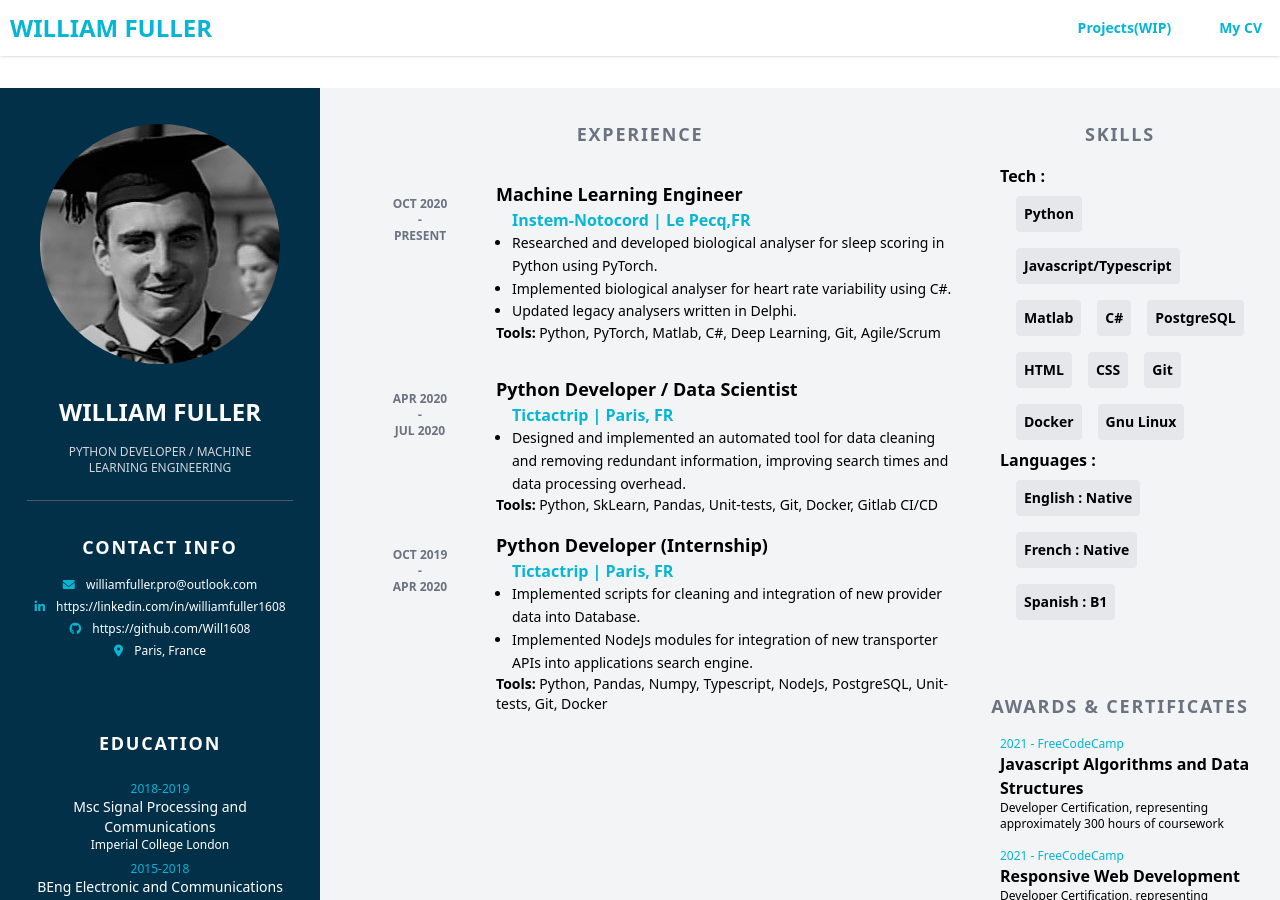
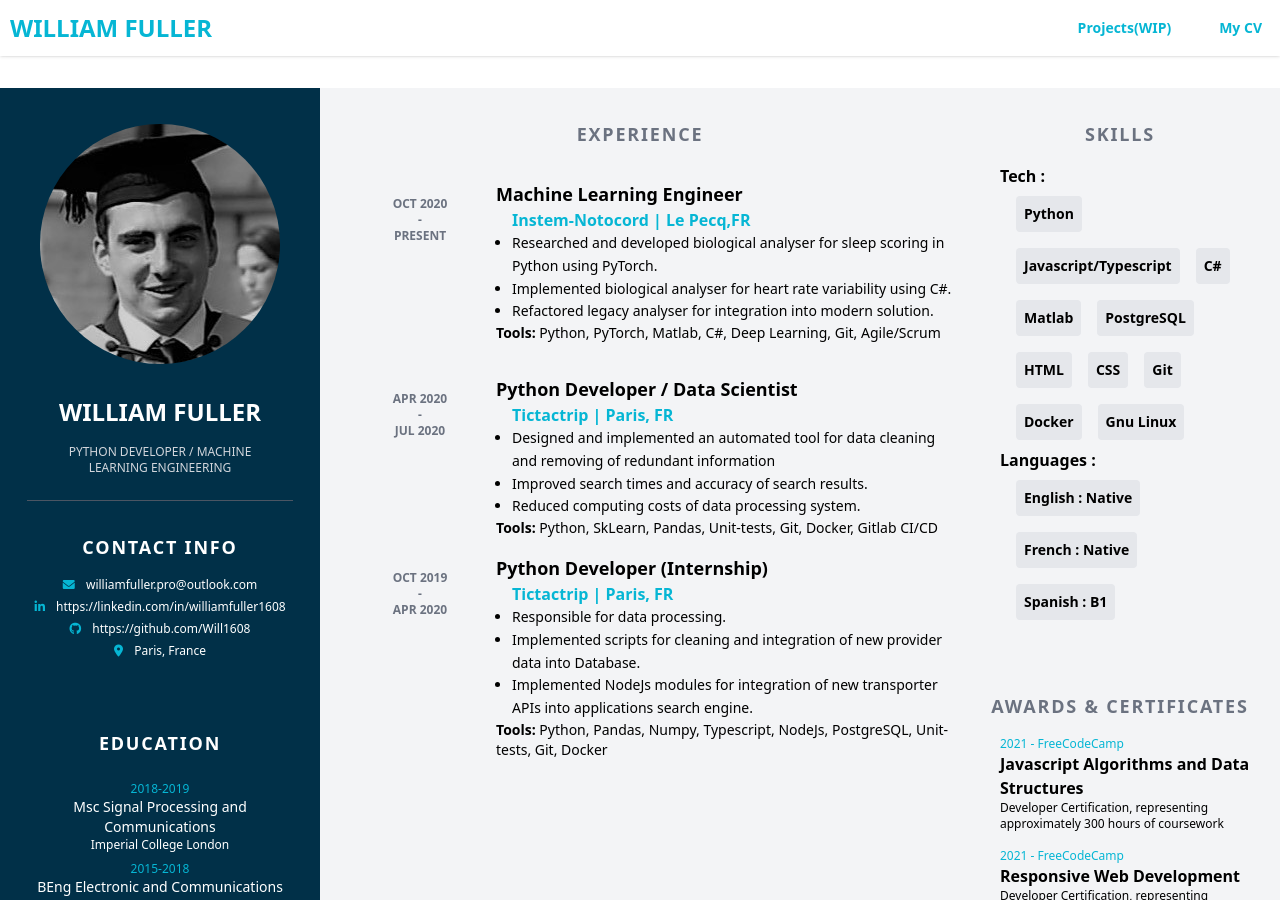
Before and after one commit to williamfuller/will1608.github.io, a Jekyll site: the page built from docs/index.md, in a window 1280 px wide and 900 px high. Built offline with Jekyll 4.4.1, drawn with Linux system fonts in a browser that asks for light colours.

Commit message:
content: updated experience description

```diff
--- a/docs/_data/cv_data.yml
+++ b/docs/_data/cv_data.yml
@@ -29,25 +29,28 @@ experience:
       tools: ['Python', 'PyTorch', 'Matlab', 'C#', 'Deep Learning', 'Git', 'Agile/Scrum']
       description: ['Researched and developed biological analyser for sleep scoring in Python using PyTorch.',
                     'Implemented biological analyser for heart rate variability using C#.',
-                    'Updated legacy analysers written in Delphi.']
+                    'Refactored legacy analyser for integration into modern solution.']
     - start_date: Apr 2020
       end_date: Jul 2020
       job_title: Python Developer / Data Scientist
       company: Tictactrip
       location: Paris, FR
       tools: ['Python', 'SkLearn', 'Pandas', 'Unit-tests', 'Git', 'Docker', 'Gitlab CI/CD']
-      description: ['Designed and implemented an automated tool for data cleaning and removing redundant information, improving search times and data processing overhead.']
+      description: ['Designed and implemented an automated tool for data cleaning and removing of redundant information',
+                    'Improved search times and accuracy of search results.',
+                    'Reduced computing costs of data processing system.']
     - start_date: Oct 2019
       end_date: Apr 2020
       job_title: Python Developer (Internship)
       company: Tictactrip
       location: Paris, FR
       tools: ['Python', 'Pandas', 'Numpy', 'Typescript', 'NodeJs', 'PostgreSQL', 'Unit-tests', 'Git', 'Docker']
-      description: ['Implemented scripts for cleaning and integration of new provider data into Database.',
+      description: ['Responsible for data processing.',
+                    'Implemented scripts for cleaning and integration of new provider data into Database.',
                     'Implemented NodeJs modules for integration of new transporter APIs into applications search engine.']
 skills:
     - category: Tech
-      list: ['Python', 'Javascript/Typescript', 'Matlab', 'C#', 'PostgreSQL', 'HTML', 'CSS', 'Git', 'Docker', 'Gnu Linux']
+      list: ['Python', 'Javascript/Typescript', 'C#', 'Matlab', 'PostgreSQL', 'HTML', 'CSS', 'Git', 'Docker', 'Gnu Linux']
     - category: Languages
       list: ['English', 'French', 'Spanish']
       level: ['Native', 'Native', 'B1']
```
